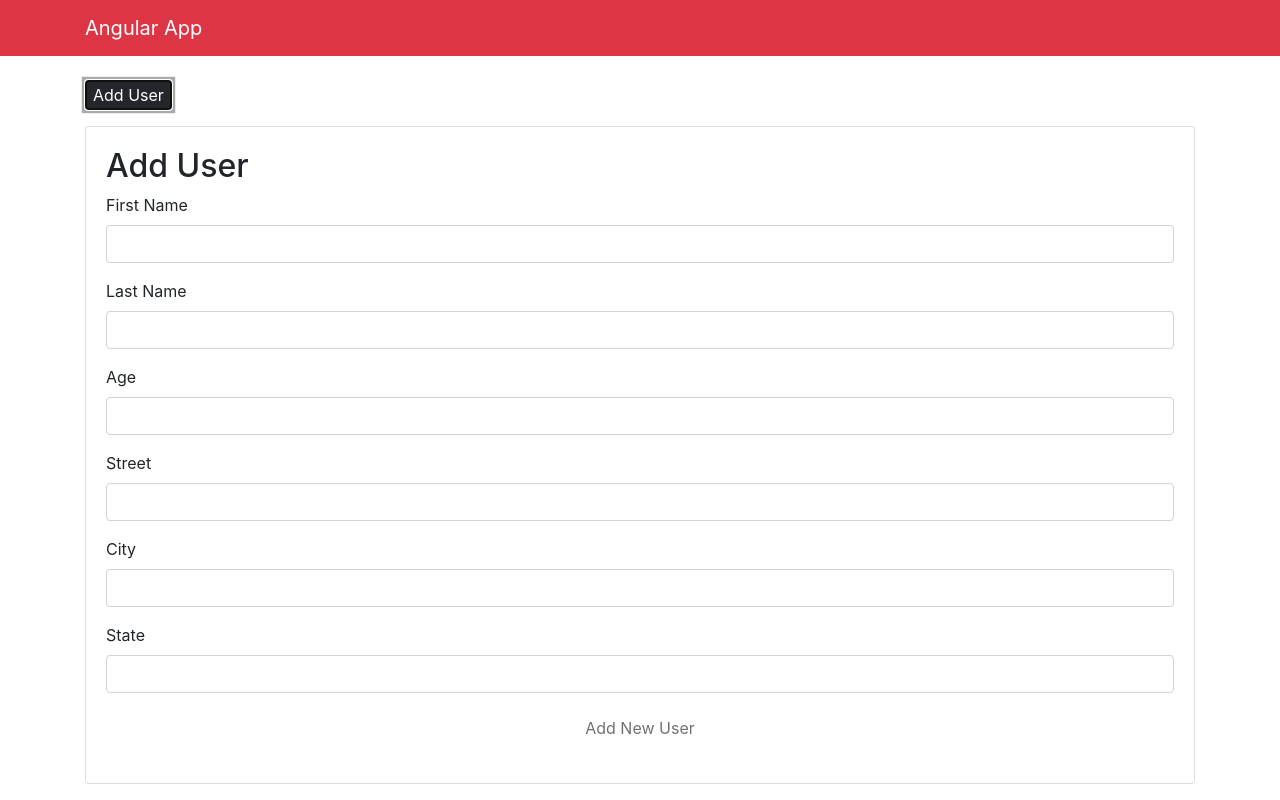
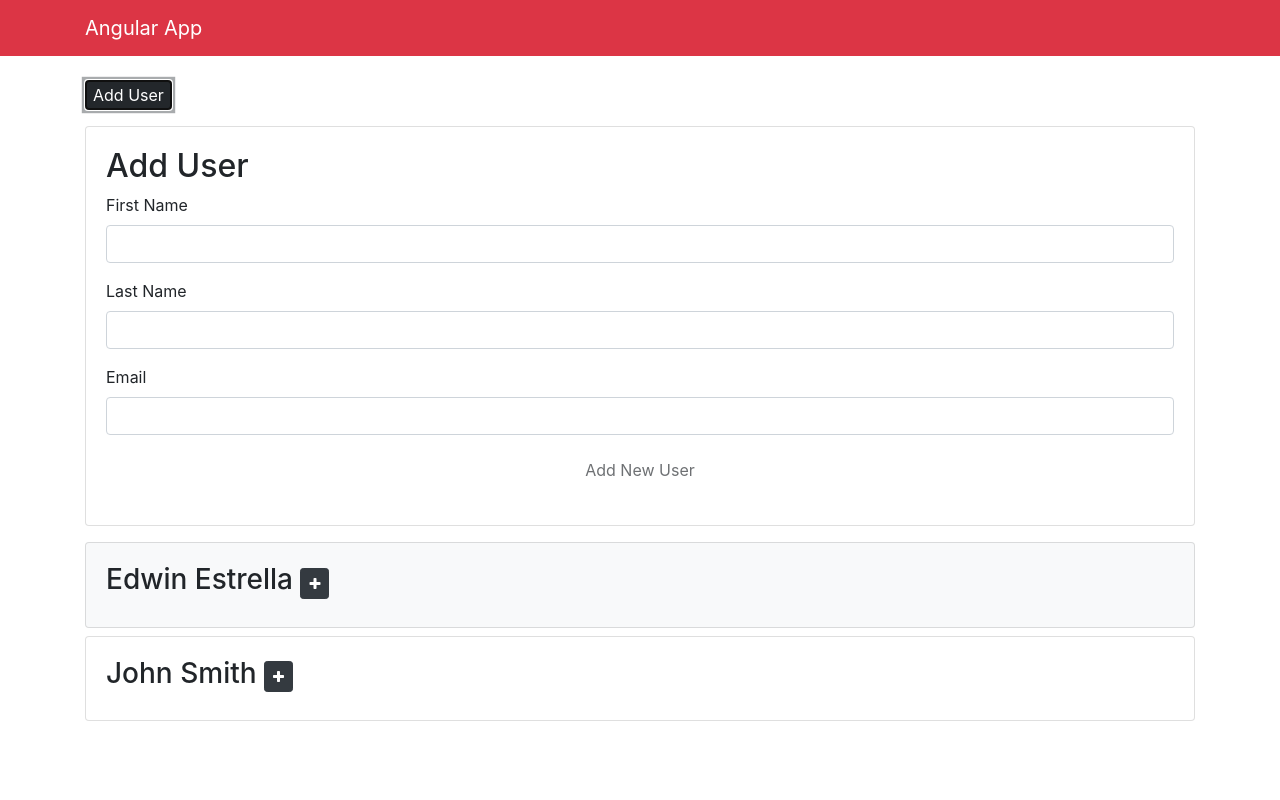
Before and after one commit to pdeguayaba/angular-app, an Angular app: page / in a window 1280 px wide. Both pictures are taken after a click on the button "Add User". Shown: the top 800 px of the page. Built offline with nearby package versions, Linux system fonts and the light colour scheme.

Commit message:
Cleaned the component, added email

```diff
--- a/src/app/components/users/users.component.html
+++ b/src/app/components/users/users.component.html
@@ -11,22 +11,10 @@
       <input type="text" [(ngModel)]="user.lastName" class="form-control" name="lastName">
     </div>
     <div class="form-group">
-      <label>Age</label>
-      <input type="number" [(ngModel)]="user.age" class="form-control" name="age">
+      <label>Email</label>
+      <input type="text" [(ngModel)]="user.email" class="form-control" name="email">
     </div>
-    <div class="form-group">
-      <label>Street</label>
-      <input type="text" [(ngModel)]="user.address.street" class="form-control" name="street">
-    </div>
-    <div class="form-group">
-      <label>City</label>
-      <input type="text" [(ngModel)]="user.address.city" class="form-control" name="city">
-    </div>
-    <div class="form-group">
-      <label>State</label>
-      <input type="text" [(ngModel)]="user.address.state" class="form-control" name="state">
-    </div>
-    <button (click)="addUser()" [disabled]="user.firstName == '' || user.lastName == ''" class="btn btn-block mb-3">Add
+    <button [disabled]="user.firstName == '' || user.lastName ==  ''" class="btn btn-block mb-3">Add
       New User</button>
   </form>
 </div>
@@ -34,18 +22,14 @@
   <li class="card card-body mb-2" *ngFor="let user of users" [class.bg-light]="user.isActive">
     <h3>
       {{ user.firstName }} {{ user.lastName }}
-      <small *ngIf="user.age && user.address">
+      <small>
         <button class="btn btn-dark btn-sm" (click)="user.hide = !user.hide">
           <i [ngClass]="user.hide ? 'fa fa-plus' : 'fa fa-minus'"></i>
         </button>
       </small>
     </h3>
-    <ul class="list-group" *ngIf="!user.hide && user.age && user.address">
-      <li class="list-group-item">Age: {{ user.age }}</li>
-      <li class="list-group-item">
-        Address: {{ user.address.street }} {{ user.address.city }},
-        {{ user.address.state }}
-      </li>
+    <ul class="list-group" *ngIf="!user.hide">
+      <li class="list-group-item">Email: {{ user.email }}</li>
       <li class="list-group-item">Joined: {{ user.registered | date }}</li>
     </ul>
   </li>
--- a/src/app/components/users/users.component.ts
+++ b/src/app/components/users/users.component.ts
@@ -11,12 +11,7 @@ export class UsersComponent implements OnInit {
   user: User = {
     firstName: '',
     lastName: '',
-    age: null,
-    address: {
-      street: '',
-      city: '',
-      state: '',
-    },
+    email: ' ',
   };
   users: User[];
   showExtended: boolean = true;
@@ -31,12 +26,7 @@ export class UsersComponent implements OnInit {
       {
         firstName: 'Edwin',
         lastName: 'Estrella',
-        age: 25,
-        address: {
-          street: 'Calle Tamarindo',
-          city: 'San Antonio',
-          state: 'PR',
-        },
+        email: 'eestrella@example.com',
         isActive: true,
         registered: new Date('02/02/2018 17:00:00'),
         hide: true,
@@ -44,48 +34,30 @@ export class UsersComponent implements OnInit {
       {
         firstName: 'John',
         lastName: 'Smith',
-        age: 35,
-        address: {
-          street: 'Calle Palau',
-          city: 'Mayaguez',
-          state: 'PR',
-        },
+        email: 'jsmith@example.com',
         isActive: false,
         registered: new Date('03/12/2020 07:00:00'),
         hide: true,
       },
-      // {
-      //   firstName: 'David',
-      //   lastName: 'Valle',
-      // },
     ];
 
     this.loaded = true;
   }
 
-  addUser() {
-    this.user.isActive = true;
-    this.user.registered = new Date();
-    this.users.unshift(this.user);
+  // addUser() {
+  //   this.user.isActive = true;
+  //   this.user.registered = new Date();
+  //   this.users.unshift(this.user);
 
-    this.user = {
-      firstName: '',
-      lastName: '',
-      age: null,
-      address: {
-        street: '',
-        city: '',
-        state: '',
-      },
-    };
-  }
+  //   this.user = {
+  //     firstName: '',
+  //     lastName: '',
+  //     email: '',
+  //   };
+  // }
 
   onSubmit(e) {
     console.log(123);
     e.preventDefault();
   }
-
-  // toggleHide(user: User) {
-  //   user.hide = !user.hide;
-  // }
 }
```
Also changed, not shown: src/app/models/User.ts (+1 -7 lines).
